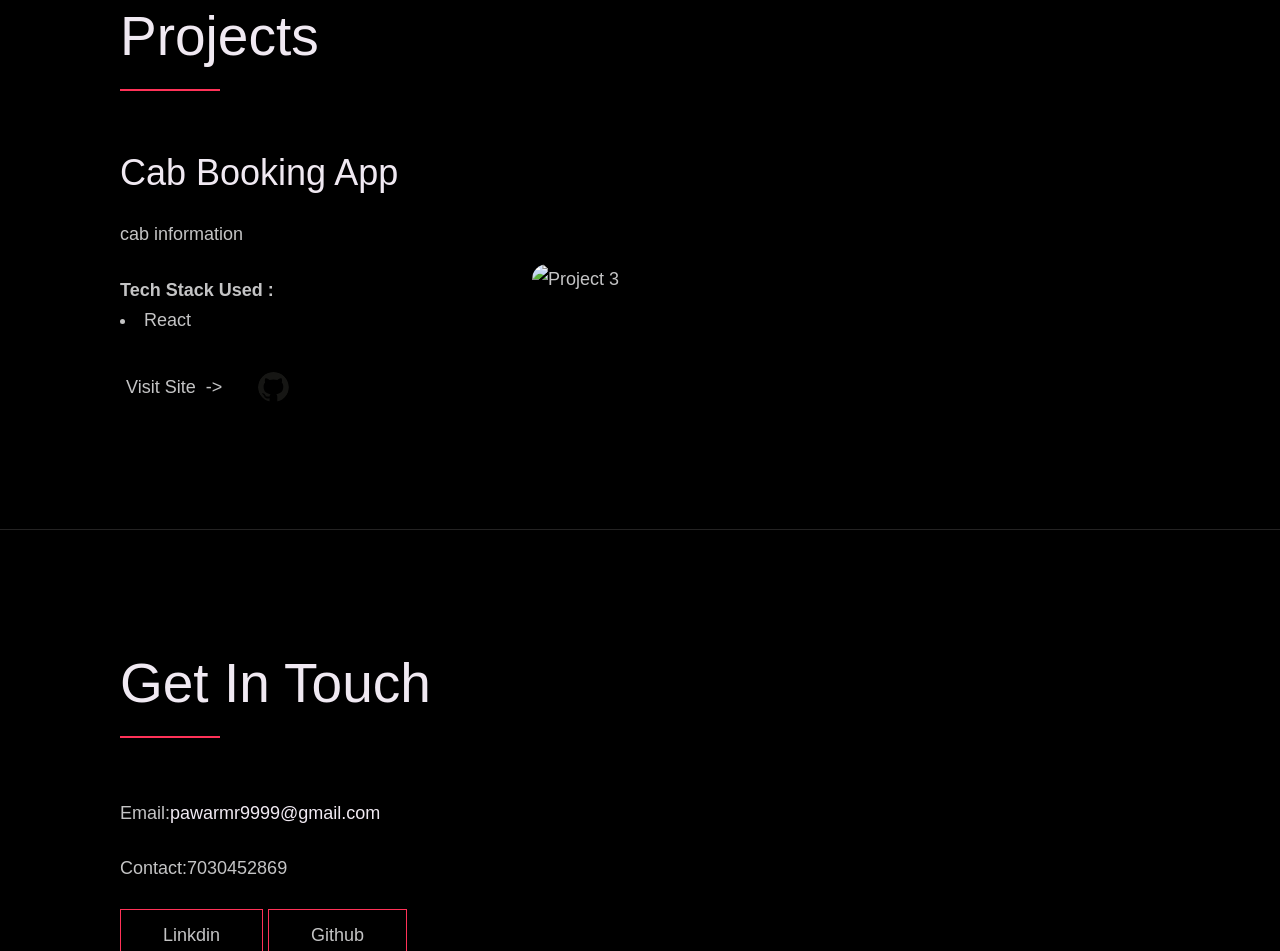
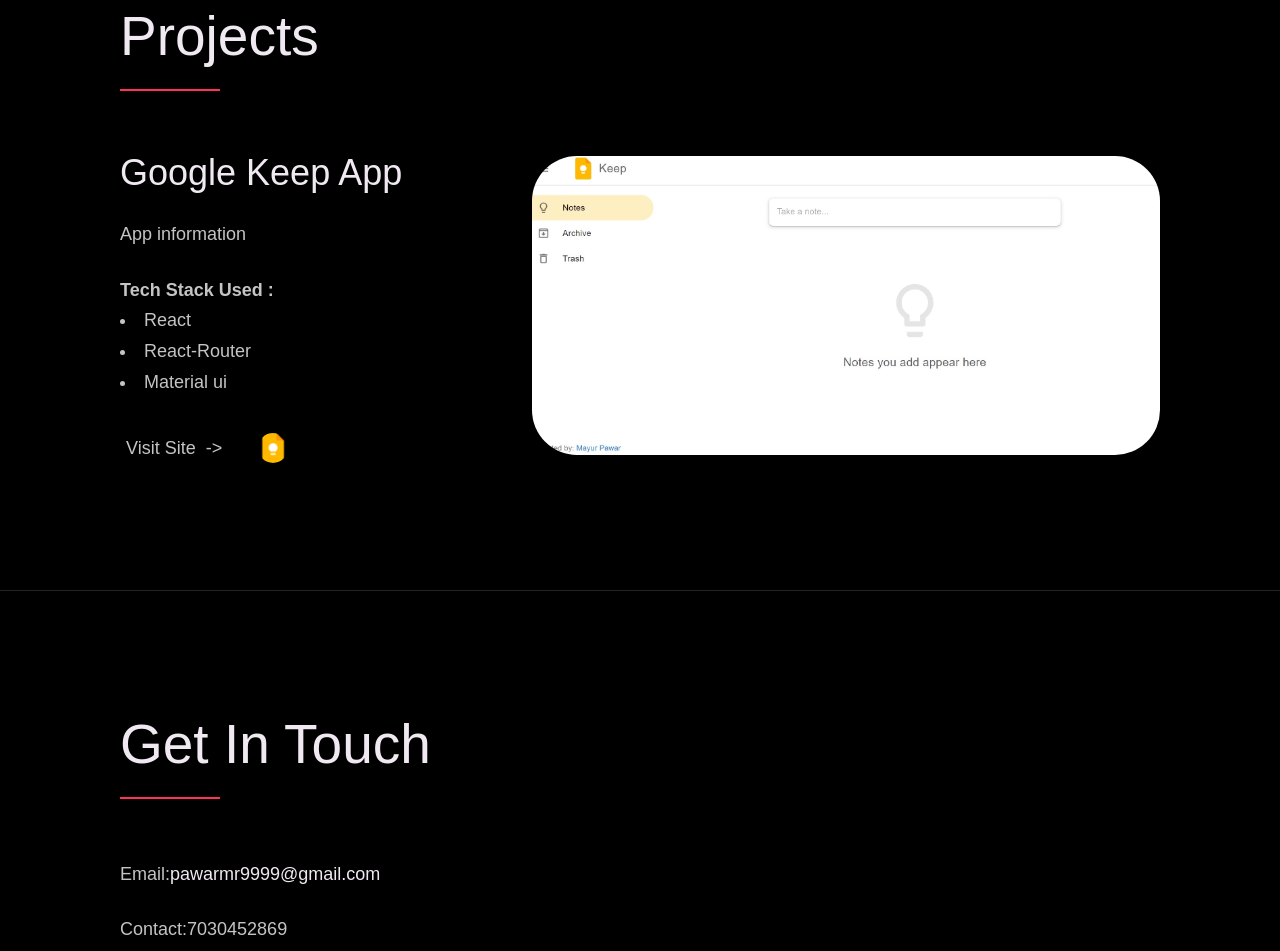
Before and after one commit to Mayur7030/Portfolio, a plain HTML site: page index.html in a window 1280 px wide. Shown: the part 2817-3768 px from the top of the page. Drawn offline with Linux system fonts and the light colour scheme.

Commit message:
adding project

```diff
--- a/index.html
+++ b/index.html
@@ -5,7 +5,7 @@
     <meta name="viewport" content="width=device-width, initial-scale=1.0" />
     <title>Mayur Pawar</title>
     <link rel="stylesheet" href="index.css" />
-    <link rel="icon" href="./favicon1.png">
+    <link rel="icon" href="./favicon1.png" />
   </head>
   <body>
     <header class="header" role="banner" id="top">
@@ -35,8 +35,8 @@
         </div>
       </div>
     </header>
-<!-- header component finished -->
-<!-- main component starts -->
+    <!-- header component finished -->
+    <!-- main component starts -->
     <main role="main">
       <!-- about -->
       <section class="about" id="about">
@@ -44,7 +44,11 @@
           <h2>About Me</h2>
           <div class="about__content">
             <div class="about__photo-container">
-              <img class="about__photo" src="./mayurphoto.jpg" alt="MayurImage" />
+              <img
+                class="about__photo"
+                src="./mayurphoto.jpg"
+                alt="MayurImage"
+              />
             </div>
             <div class="about__text">
               <p>
@@ -75,7 +79,9 @@
                 <div class="skill-box11">
                   <div class="skill-title11">
                     <div class="img11">
-                      <a href="https://react.dev/"><img src="./react-2.svg" /></a>
+                      <a href="https://react.dev/"
+                        ><img src="./react-2.svg"
+                      /></a>
                     </div>
                   </div>
                   <p>React</p>
@@ -83,7 +89,9 @@
                 <div class="skill-box11">
                   <div class="skill-title11">
                     <div class="img11">
-                      <a href="https://www.typescriptlang.org/"><img src="./typescript.svg" /></a>
+                      <a href="https://www.typescriptlang.org/"
+                        ><img src="./typescript.svg"
+                      /></a>
                     </div>
                   </div>
                   <p>Typescript</p>
@@ -91,7 +99,9 @@
                 <div class="skill-box11">
                   <div class="skill-title11">
                     <div class="img11">
-                      <a href="https://www.javascript.com/"><img src="./javascript-1.svg" /></a>
+                      <a href="https://www.javascript.com/"
+                        ><img src="./javascript-1.svg"
+                      /></a>
                     </div>
                   </div>
                   <p>Javascript</p>
@@ -107,7 +117,9 @@
                 <div class="skill-box11">
                   <div class="skill-title11">
                     <div class="img11">
-                      <a href="https://www.w3.org/Style/CSS/Overview.en.html"><img src="./css-3.svg" /></a>
+                      <a href="https://www.w3.org/Style/CSS/Overview.en.html"
+                        ><img src="./css-3.svg"
+                      /></a>
                     </div>
                   </div>
                   <p>CSS</p>
@@ -115,7 +127,10 @@
                 <div class="skill-box11">
                   <div class="skill-title11">
                     <div class="img11">
-                      <a href="https://redux.js.org/?_sm_au_=iVV3W75r5r13tqWFML8tvK34L00HF"><img src="./redux.svg" /></a>
+                      <a
+                        href="https://redux.js.org/?_sm_au_=iVV3W75r5r13tqWFML8tvK34L00HF"
+                        ><img src="./redux.svg"
+                      /></a>
                     </div>
                   </div>
                   <p>Redux</p>
@@ -132,28 +147,34 @@
           <div class="work__boxes">
             <div class="work__box">
               <div class="work__text">
-                <h3>Cab Booking App</h3>
-                <p>cab information</p>
+                <h3>Google Keep App</h3>
+                <p>App information</p>
                 <h4>Tech Stack Used :</h4>
                 <ul class="work__list">
                   <li>React</li>
+                  <li>React-Router</li>
+                  <li>Material ui</li>
                 </ul>
                 <div class="work__links">
                   <a href="" target="_blank" class="link__text"
-                    >Visit Site<span>-></span
-                  ></a>
-                  <a href="" target="_blank"
+                    >Visit Site<span>-></span></a
+                  >
+                  <a href="https://g00gle-keep.netlify.app/" target="_blank"
                     ><img
-                      src="./github-icon-1.svg"
+                      src="./google-keep-icon.png"
                       class="work__code"
-                      title="View Source Code"
+                      title="View Site"
                       alt="GitHub"
                     />
                   </a>
                 </div>
               </div>
               <div class="work__image-box">
-                <img src="" class="work__image" alt="Project 3" />
+                <img
+                  src="./googlekeepimg.jpg"
+                  class="work__image"
+                  alt="Project Google Keep"
+                />
               </div>
             </div>
           </div>
```
Also changed, not shown: google-keep-icon.png (added), googlekeepimg.jpg (added).
